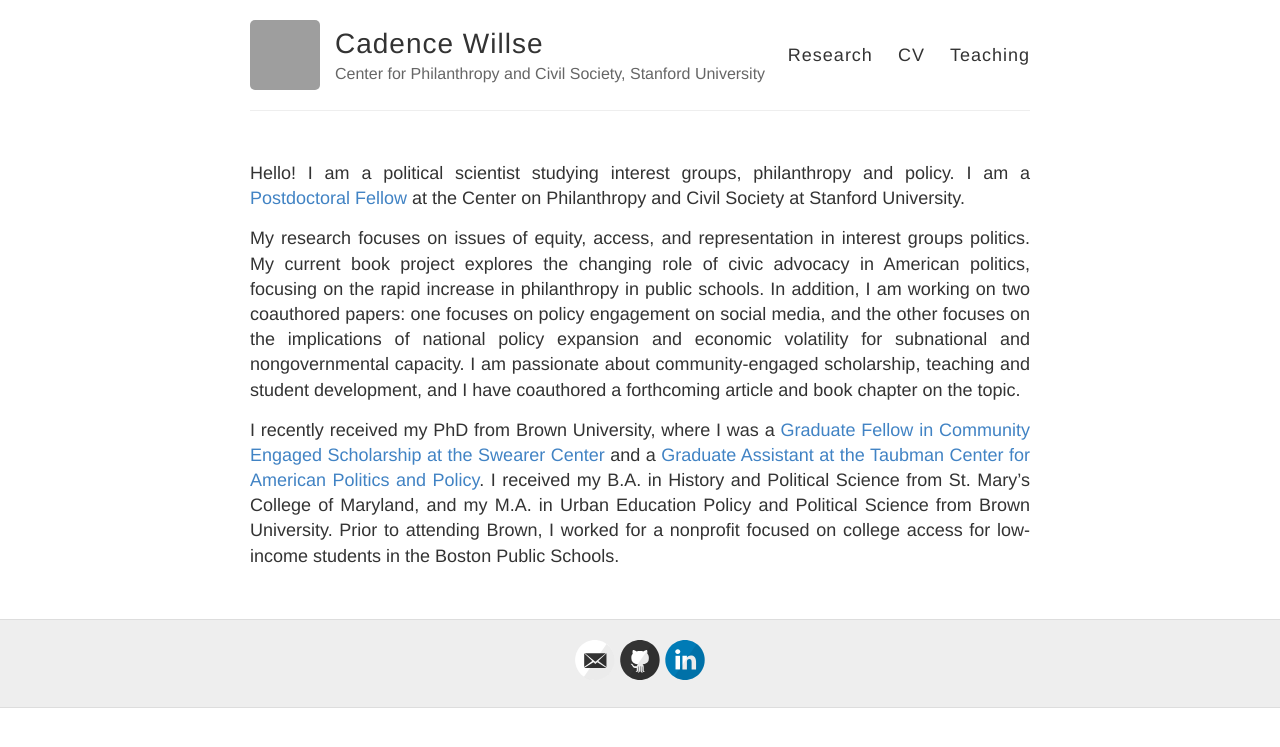
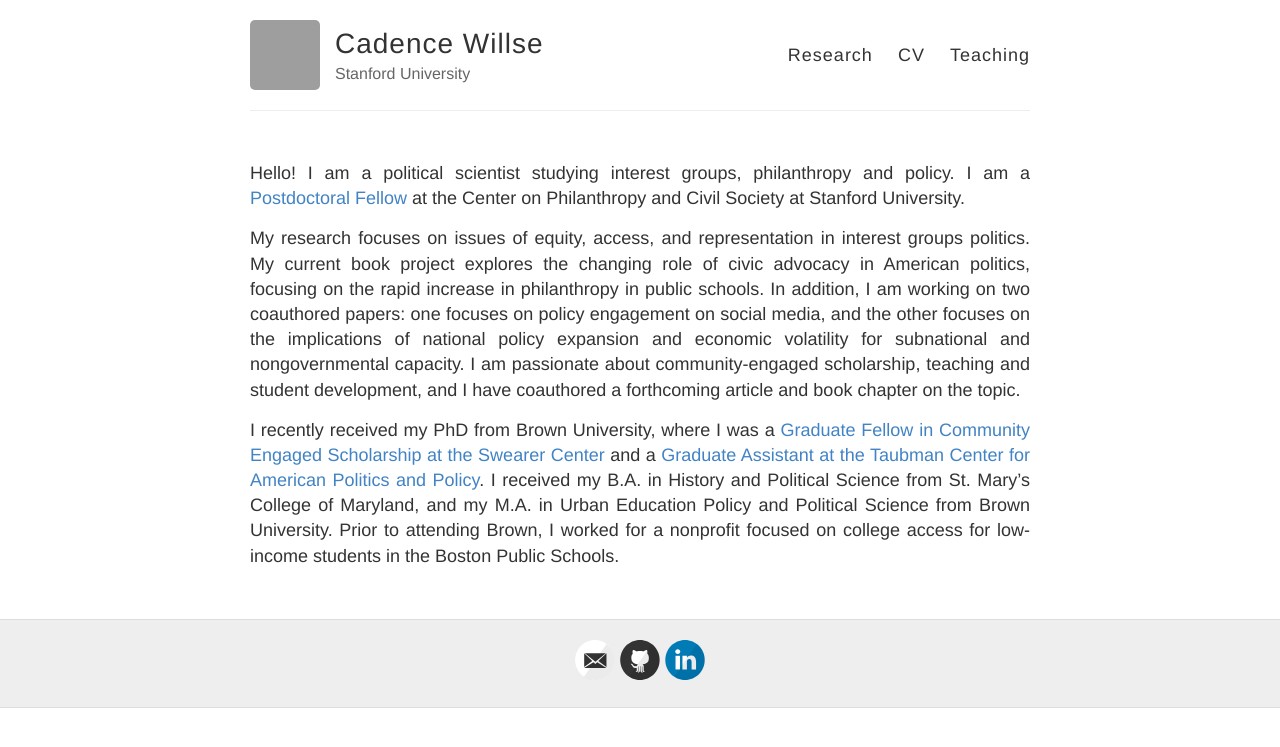
Before and after one commit to cadencewillse/cadencewillse.github.io, a Jekyll site: the page built from index.md, in a window 1280 px wide. Shown: the top 747 px of the page. Built offline with Jekyll 4.4.1, drawn with Linux system fonts in a browser that asks for light colours; grey boxes are pictures that could not be loaded.

Commit message:
Update _config.yml

```diff
--- a/_config.yml
+++ b/_config.yml
@@ -6,7 +6,7 @@
 name: Cadence Willse
 author: Cadence Willse
 # Short bio or description (displayed in the header)
-description: Center for Philanthropy and Civil Society, Stanford University
+description: Stanford University
 
 # URL of your avatar or profile pic (you could use your GitHub profile pic)
 avatar: https://avatars0.githubusercontent.com/u/43255624?s=400&u=e01ba1bd927a7ffe33271221dc54431130488a9f&v=4
```
